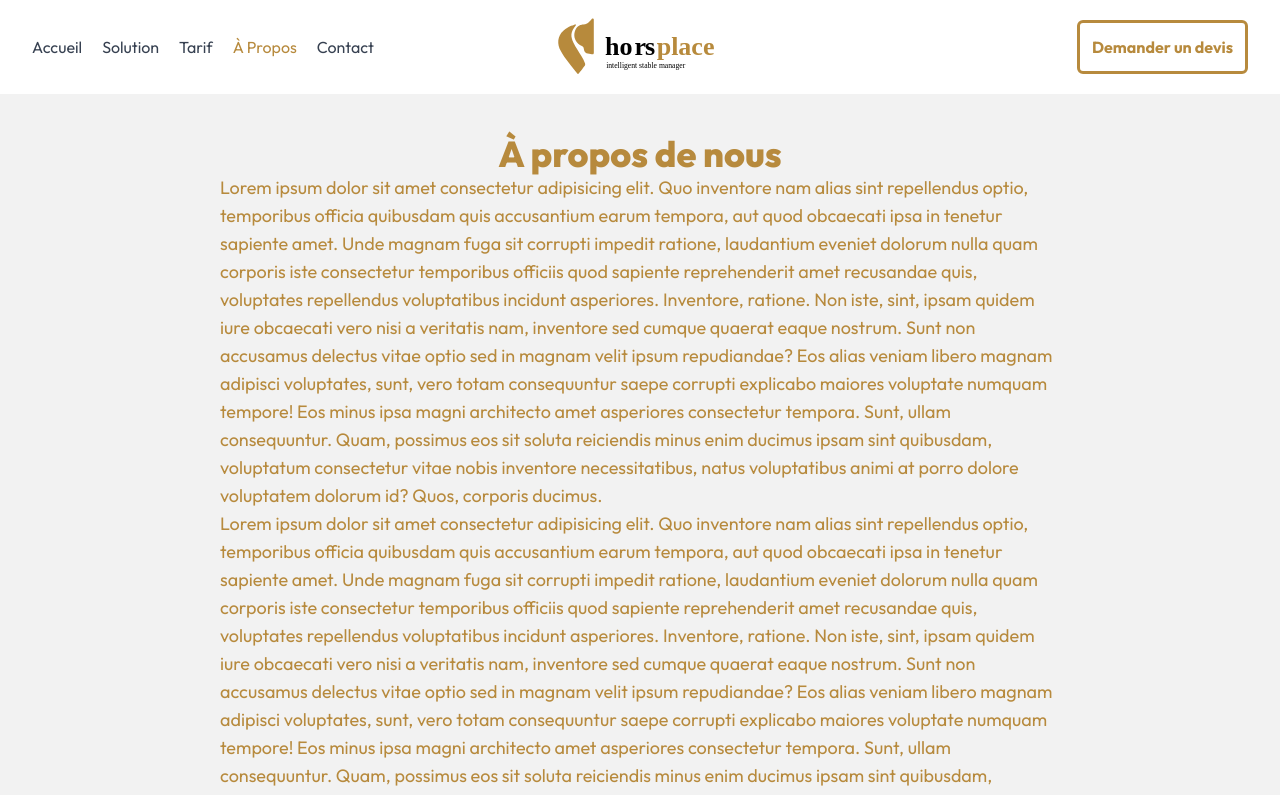
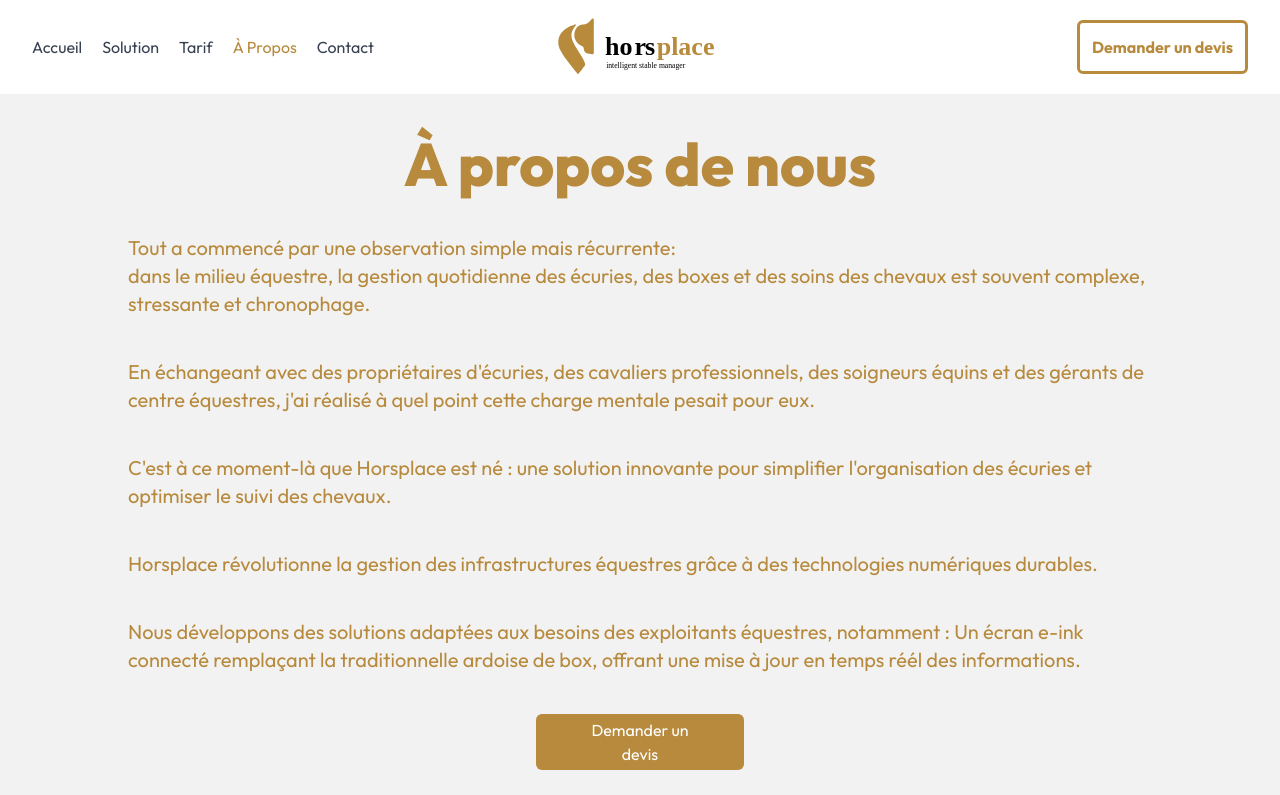
Before and after one commit to Nyttho/horseplace, a Next.js app: page /a-propos in a window 1280 px wide. Shown: the top 795 px of the page. Built offline with nearby package versions, Linux system fonts and the light colour scheme.

Commit message:
reel text about page

```diff
--- a/app/a-propos/page.jsx
+++ b/app/a-propos/page.jsx
@@ -3,49 +3,36 @@
   return (
     <>
       <section className="bg-secondary-light h-screen py-10 px-20 text-primary-dark ">
-        <div className="w-3/4 mx-auto flex flex-col justify-around h-full">
-          <h2 className="text-center  text-4xl font-extrabold">
+        <div className="max-w-screen-lg mx-auto flex flex-col gap-10 h-full">
+          <h2 className="text-center text-6xl font-extrabold">
             À propos de nous
           </h2>
-          <p className="text-lg">
-            Lorem ipsum dolor sit amet consectetur adipisicing elit. Quo
-            inventore nam alias sint repellendus optio, temporibus officia
-            quibusdam quis accusantium earum tempora, aut quod obcaecati ipsa in
-            tenetur sapiente amet. Unde magnam fuga sit corrupti impedit
-            ratione, laudantium eveniet dolorum nulla quam corporis iste
-            consectetur temporibus officiis quod sapiente reprehenderit amet
-            recusandae quis, voluptates repellendus voluptatibus incidunt
-            asperiores. Inventore, ratione. Non iste, sint, ipsam quidem iure
-            obcaecati vero nisi a veritatis nam, inventore sed cumque quaerat
-            eaque nostrum. Sunt non accusamus delectus vitae optio sed in magnam
-            velit ipsum repudiandae? Eos alias veniam libero magnam adipisci
-            voluptates, sunt, vero totam consequuntur saepe corrupti explicabo
-            maiores voluptate numquam tempore! Eos minus ipsa magni architecto
-            amet asperiores consectetur tempora. Sunt, ullam consequuntur. Quam,
-            possimus eos sit soluta reiciendis minus enim ducimus ipsam sint
-            quibusdam, voluptatum consectetur vitae nobis inventore
-            necessitatibus, natus voluptatibus animi at porro dolore voluptatem
-            dolorum id? Quos, corporis ducimus.
+          <p className="text-xl">
+            Tout a commencé par une observation simple mais récurrente: <br />
+            dans le milieu équestre, la gestion quotidienne des écuries, des
+            boxes et des soins des chevaux est souvent complexe, stressante et
+            chronophage.
           </p>
-          <p className="text-lg">
-            Lorem ipsum dolor sit amet consectetur adipisicing elit. Quo
-            inventore nam alias sint repellendus optio, temporibus officia
-            quibusdam quis accusantium earum tempora, aut quod obcaecati ipsa in
-            tenetur sapiente amet. Unde magnam fuga sit corrupti impedit
-            ratione, laudantium eveniet dolorum nulla quam corporis iste
-            consectetur temporibus officiis quod sapiente reprehenderit amet
-            recusandae quis, voluptates repellendus voluptatibus incidunt
-            asperiores. Inventore, ratione. Non iste, sint, ipsam quidem iure
-            obcaecati vero nisi a veritatis nam, inventore sed cumque quaerat
-            eaque nostrum. Sunt non accusamus delectus vitae optio sed in magnam
-            velit ipsum repudiandae? Eos alias veniam libero magnam adipisci
-            voluptates, sunt, vero totam consequuntur saepe corrupti explicabo
-            maiores voluptate numquam tempore! Eos minus ipsa magni architecto
-            amet asperiores consectetur tempora. Sunt, ullam consequuntur. Quam,
-            possimus eos sit soluta reiciendis minus enim ducimus ipsam sint
-            quibusdam, voluptatum consectetur vitae nobis inventore
-            necessitatibus, natus voluptatibus animi at porro dolore voluptatem
-            dolorum id? Quos, corporis ducimus.
+          <p className="text-xl">
+            En échangeant avec des propriétaires d'écuries, des cavaliers
+            professionnels, des soigneurs équins et des gérants de centre
+            équestres, j'ai réalisé à quel point cette charge mentale pesait
+            pour eux.
+          </p>
+          <p className="text-xl">
+            C'est à ce moment-là que Horsplace est né : une solution innovante
+            pour simplifier l'organisation des écuries et optimiser le suivi des
+            chevaux.
+          </p>
+          <p className="text-xl">
+            Horsplace révolutionne la gestion des infrastructures équestres
+            grâce à des technologies numériques durables.
+          </p>
+          <p className="text-xl">
+            Nous développons des solutions adaptées aux besoins des exploitants
+            équestres, notamment : Un écran e-ink connecté remplaçant la
+            traditionnelle ardoise de box, offrant une mise à jour en temps réél
+            des informations.
           </p>
 
           <Link href="/devis">
```
Lines whose indentation alone changed are shown as unchanged.
